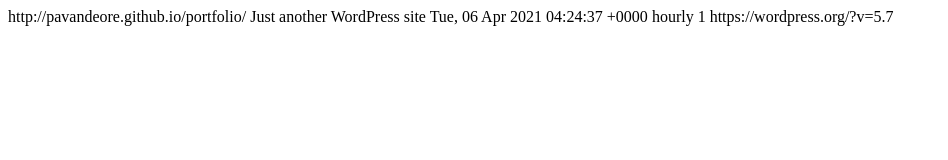
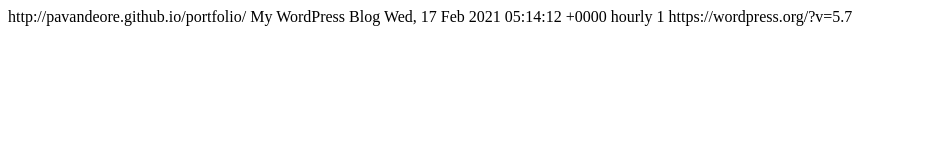
Before and after one commit to pavandeore/portfolio, a plain HTML site: page sample-page/feed/index.html in a window 1280 px wide. Shown: the whole page, without its empty margins (0-948 px from the left). Drawn offline with Linux system fonts and the light colour scheme.

Commit message:
WP2Static UPDATE sample-page/feed/index.html

```diff
--- a/sample-page/feed/index.html
+++ b/sample-page/feed/index.html
@@ -10,8 +10,8 @@
 	Comments on: Sample Page	</title>
 	<atom:link href="https://pavandeore.github.io/portfolio/sample-page/feed/" rel="self" type="application/rss+xml" />
 	<link>http://pavandeore.github.io/portfolio/</link>
-	<description>Just another WordPress site</description>
-	<lastBuildDate>Tue, 06 Apr 2021 04:24:37 +0000</lastBuildDate>
+	<description>My WordPress Blog</description>
+	<lastBuildDate>Wed, 17 Feb 2021 05:14:12 +0000</lastBuildDate>
 	<sy:updatePeriod>
 	hourly	</sy:updatePeriod>
 	<sy:updateFrequency>
```
